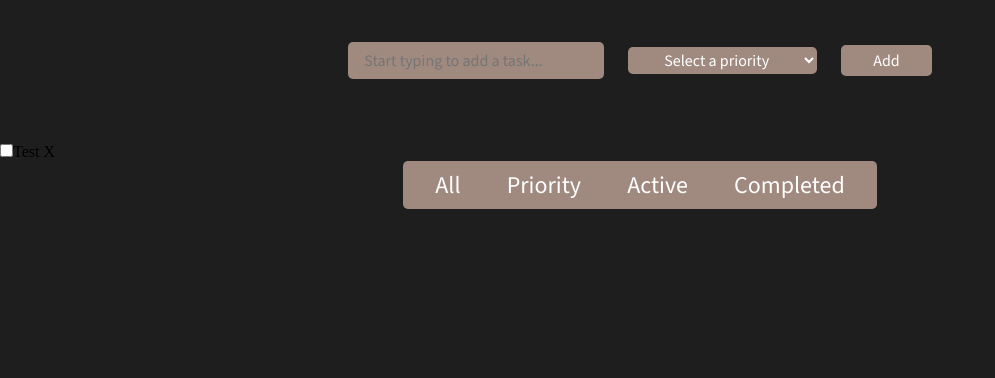
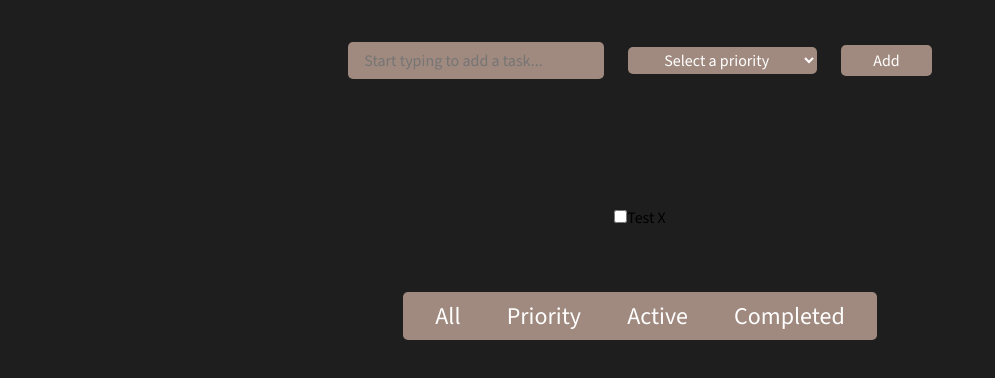
Before and after one commit to Ameer-Moustafa/Taskmaster, a plain HTML site: page index.html in a window 1280 px wide. Shown: the part 198-576 px from the top of the page, without its empty margins (0-995 px from the left). Drawn offline with nearby package versions, Linux system fonts and the light colour scheme.

Commit message:
Styling task-list

```diff
--- a/index.html
+++ b/index.html
@@ -31,7 +31,7 @@
       </form>
     </section>
 
-    <section class="task-list-parent">
+    <section class="flex flex-center task-list-parent">
       <ul>
         <li><input type="checkbox" /><span>Test</span> <span>X</span></li>
       </ul>
--- a/styles/styles.css
+++ b/styles/styles.css
@@ -38,6 +38,14 @@ header {
   padding: 0.1rem 2rem;
 }
 
+/* task list styling */
+
+.task-list-parent {
+  font-family: "Source Sans 3", sans-serif;
+  padding: 4rem;
+  align-items: start;
+}
+
 /* Filter box styles */
 
 .filters-parent {
```
